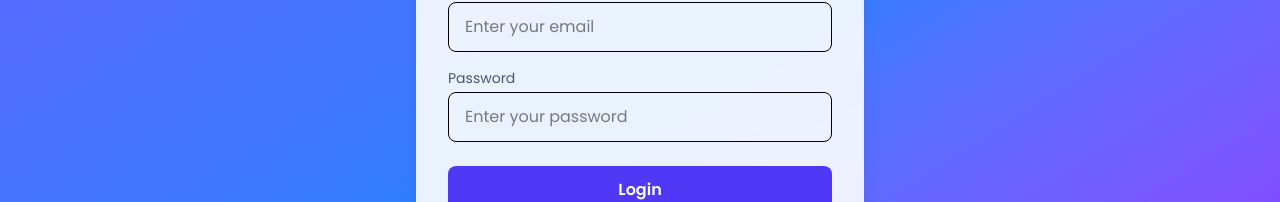
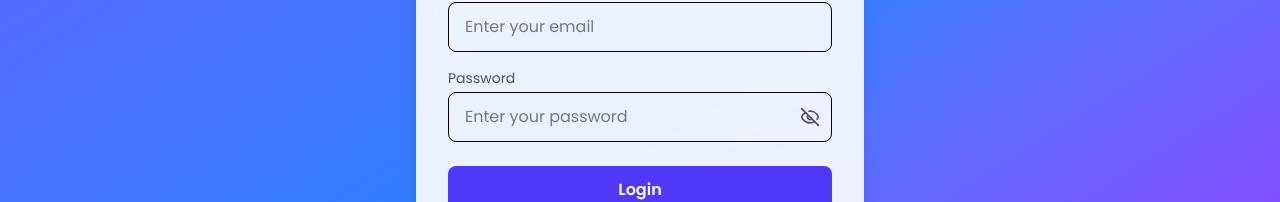
Before and after one commit to VS800624/Rivaltrip, a React (Vite) app: page /login in a window 1280 px wide. Shown: the part 295-497 px from the top of the page. Built offline with nearby package versions, Linux system fonts and the light colour scheme.

Commit message:
Add signup functionality

```diff
--- a/package.json
+++ b/package.json
@@ -14,6 +14,7 @@
     "@tailwindcss/vite": "^4.0.12",
     "axios": "^1.13.2",
     "i": "^0.3.7",
+    "lucide-react": "^0.563.0",
     "npm": "^11.8.0",
     "react": "^19.0.0",
     "react-dom": "^19.0.0",
--- a/src/components/LoginPage.jsx
+++ b/src/components/LoginPage.jsx
@@ -1,5 +1,8 @@
+import axios from "axios";
+import { Eye, EyeOff } from "lucide-react";
 import { useState } from "react";
-import { Link } from "react-router-dom";
+import { BASE_URL } from "../utils/constants";
+import { useNavigate } from "react-router-dom";
 
 const LoginPage = () => {
   const [firstName, setFirstName] = useState("");
@@ -8,15 +11,49 @@ const LoginPage = () => {
   const [password, setPassword] = useState("");
   const [error, setError] = useState("");
   const [isLoginForm, setIsLoginForm] = useState(true);
-  const [showPassword, setShowPassword] = useState(false);
+  const [showPassword, setShowPassword] = useState(true);
+
+  const navigate = useNavigate()
+
+  const handleSignup = async() => {
+     if (!firstName || !lastName || !emailId || !password) {
+    return setError("All fields are required");
+     }
+    try{
+      const res = await axios.post(BASE_URL + "/signup", {
+      firstName,
+      lastName,
+      emailId,
+      password
+    }, {
+      withCredentials: true
+    })
+    navigate("/")
+    }catch(err){
+      setError(err?.response?.data?.message || "Something went wrong")
+      console.log(err)
+    }
+
+  }
+
+  const handleLogin = async() => {
+
+  }
 
   return (
     <div className="min-h-screen flex items-center justify-center bg-gradient-to-br from-indigo-500 via-blue-500 to-purple-600 px-4">
-      <form className="w-full max-w-md bg-white/90 backdrop-blur-lg rounded-2xl shadow-xl p-8">
+      <form className="w-full max-w-md bg-white/90 backdrop-blur-lg rounded-2xl shadow-xl p-8"
+      onSubmit={(e) => {
+        e.preventDefault()
+        isLoginForm ? handleLogin(e) : handleSignup(e)
+      } }
+      >
         <h2 className="text-3xl font-bold text-center text-gray-800 mb-2">
           {isLoginForm ? "Welcome Back" : "Create an Account"}
         </h2>
-        <p className="text-center text-gray-500 mb-6">{isLoginForm ? "Login " : "Signup"} to continue</p>
+        <p className="text-center text-gray-500 mb-6">
+          {isLoginForm ? "Login " : "Signup"} to continue
+        </p>
         {!isLoginForm && (
           <>
             {/* FirstName */}
@@ -26,6 +63,8 @@ const LoginPage = () => {
               </label>
               <input
                 type="text"
+                value={firstName}
+                 onChange={(e) => setFirstName(e.target.value)}
                 placeholder="Enter your First Name"
                 required
                 className="w-full px-4 py-3 border rounded-lg outline-none transition
@@ -39,7 +78,9 @@ const LoginPage = () => {
                 Last Name
               </label>
               <input
-                type="email"
+                type="text"
+                value={lastName}
+                onChange={(e) => setLastName(e.target.value)}
                 placeholder="Enter your Last Name"
                 required
                 className="w-full px-4 py-3 border rounded-lg outline-none transition
@@ -54,6 +95,8 @@ const LoginPage = () => {
           <label className="block text-sm text-gray-600 mb-1">Email</label>
           <input
             type="email"
+            value={emailId}
+            onChange={(e) => setEmailId(e.target.value)}
             placeholder="Enter your email"
             required
             className="w-full px-4 py-3 border rounded-lg outline-none transition
@@ -64,13 +107,26 @@ const LoginPage = () => {
         {/* Password */}
         <div className="mb-6">
           <label className="block text-sm text-gray-600 mb-1">Password</label>
+
+          <div className="relative">
             <input
-            type={!showPassword ? "password" : "text"}
+              type={showPassword ? "text" : "password"}
+              value={password}
+              onChange={(e) => setPassword(e.target.value)}
               placeholder="Enter your password"
               required
-            className="w-full px-4 py-3 border rounded-lg outline-none transition
+              className="w-full px-4 py-3 pr-12 border rounded-lg outline-none transition
                  focus:border-indigo-500 focus:ring-2 focus:ring-indigo-200"
             />
+
+            <button
+              type="button"
+              onClick={() => setShowPassword(!showPassword)}
+              className="absolute right-3 top-1/2 -translate-y-1/2 text-gray-600"
+            >
+              {showPassword ? <EyeOff size={20}/> : <Eye size={20}/>}
+            </button>
+          </div>
         </div>
 
         {/* Login Button */}
@@ -96,7 +152,10 @@ const LoginPage = () => {
                      hover:bg-indigo-50 transition"
           onClick={() => setIsLoginForm(!isLoginForm)}
         >
-         {isLoginForm ? "Don’t have an account?" : "Already have a account? "} <span className="font-semibold">{isLoginForm ? "Sign Up" : "Login"}</span>
+          {isLoginForm ? "Don’t have an account?" : "Already have a account? "}{" "}
+          <span className="font-semibold">
+            {isLoginForm ? "Sign Up" : "Login"}
+          </span>
         </p>
       </form>
     </div>
```
Also changed, not shown: 1 other file (tests, documents, lock files or other folders). Lines whose indentation alone changed are shown as unchanged.
